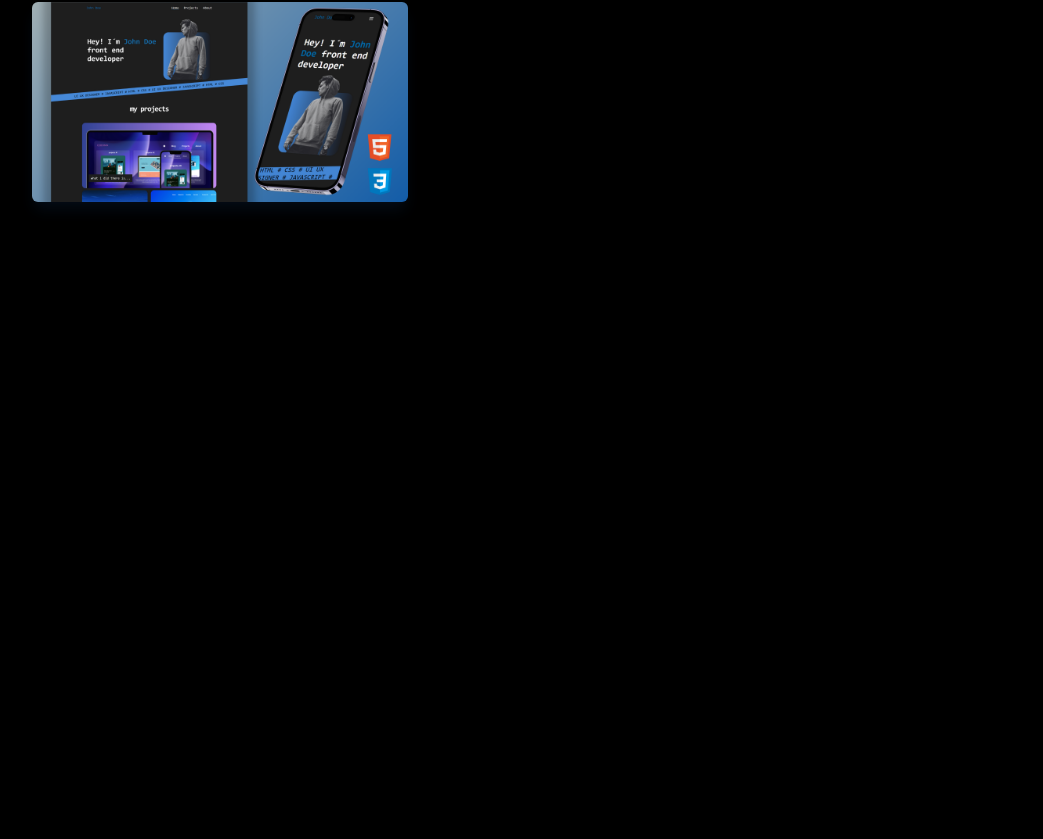
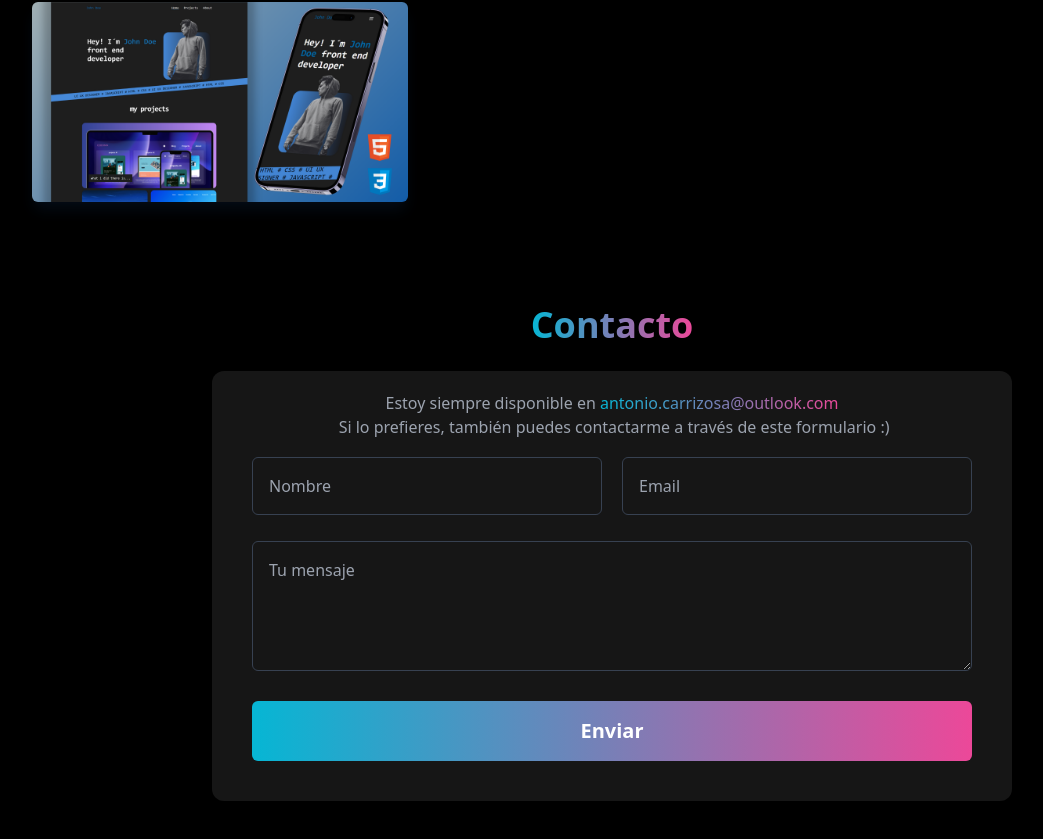
Before and after one commit to antwave/antwave-portfolio, a React (Create React App) app: page / in a window 1280 px wide. Shown: the part 1567-2406 px from the top of the page, without its empty margins (28-1071 px from the left). Before the commit the page ends 1789 px from the top, so only its background shows below. Built offline with nearby package versions, Linux system fonts and the light colour scheme.

Commit message:
added contact form

```diff
--- a/src/App.js
+++ b/src/App.js
@@ -3,6 +3,7 @@ import Hero from "./components/Hero";
 import Skills from "./components/Skills";
 import About from "./components/About";
 import Work from "./components/Work";
+import Contact from "./components/Contact";
 
 function App() {
   return (
@@ -12,6 +13,7 @@ function App() {
       <About />
       <Skills />
       <Work />
+      <Contact />
     </div>
   );
 }
--- /dev/null
+++ b/src/components/Contact.jsx
@@ -0,0 +1,92 @@
+import React from "react";
+
+const Contact = () => {
+  return (
+    <div className="max-w-[1200px] mx-auto bg-black sm:py-20 p-5" id="contact">
+      <div className="text-center">
+        <h2 className="text-4xl font-bold leading-tight primary-color">
+          Contacto
+        </h2>
+      </div>
+      <div className="max-w-[800px] mx-auto">
+        <div className="mt-6 bg-[#161616] rounded-xl">
+          <div className="pt-5 px-10 pb-2 text-gray-400 text-center">
+            <p>
+              Estoy siempre disponible en&nbsp;
+              <a
+                className="primary-color"
+                href="mailto:antonio.carrizosa@outlook.com"
+              >
+                antonio.carrizosa@outlook.com
+              </a>
+            </p>
+            <p>
+              &nbsp;Si lo prefieres, también puedes contactarme a través de este
+              formulario :)
+            </p>
+          </div>
+          <div className="px-10 pb-10">
+            <form action="https://getform.io/f/ebpdlkqb" method="POST">
+              <div className="grid grid-cols-1 sm:grid-cols-2 gap-x-5 gap-y-4">
+                <div>
+                  <div className="mt-2.5">
+                    <input
+                      type="text"
+                      name="name"
+                      id=""
+                      placeholder="Nombre"
+                      className="bg-[#161616]
+                    w-full px-4 py-4 text-gray-400 placeholder-gray-400 border border-gray-700 rounded-md
+                    focus:outline-none focus:border-pink-500"
+                    />
+                  </div>
+                </div>
+                <div>
+                  <div className="mt-2.5">
+                    <input
+                      type="email"
+                      name="email"
+                      id=""
+                      placeholder="Email"
+                      className="bg-[#161616] w-full px-4 py-4 text-gray-400 placeholder-gray-400 border border-gray-700 rounded-md
+                    focus:outline-none focus:border-pink-500"
+                    ></input>
+                    {/*<!-- add hidden Honeypot input to prevent spams -->*/}
+                    <input
+                      type="hidden"
+                      name="_gotcha"
+                      style={{ display: "none !important" }}
+                    ></input>
+                  </div>
+                </div>
+                <div className="sm:col-span-2">
+                  <div className="mt-2.5">
+                    <textarea
+                      name="message"
+                      id=""
+                      placeholder="Tu mensaje"
+                      className="bg-[#161616]
+                    w-full px-4 py-4 text-gray-400 placeholder-gray-400 border border-gray-700 rounded-md
+                    focus:outline-none focus:border-pink-500"
+                      rows="4"
+                    ></textarea>
+                  </div>
+                </div>
+                <div className="sm:col-span-2">
+                  <button
+                    type="submit"
+                    className="text-xl w-full p-4 mt-2 font-semibold text-white bg-primary-color rounded-md"
+                  >
+                    Enviar
+                  </button>
+                </div>
+              </div>
+            </form>
+          </div>
+        </div>
+      </div>
+    </div>
+  );
+};
+
+export default Contact;
--- a/src/index.css
+++ b/src/index.css
@@ -6,6 +6,10 @@
   @apply text-transparent bg-clip-text bg-gradient-to-r from-cyan-500 to-pink-500 inline-block;
 }
 
+.bg-primary-color {
+  @apply bg-gradient-to-r from-cyan-500 to-pink-500 inline-block;
+}
+
 body {
   background-color: black;
 }
```
